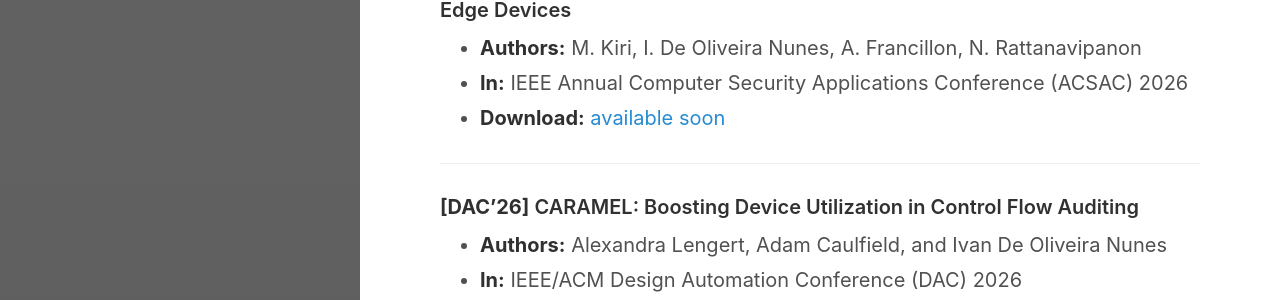
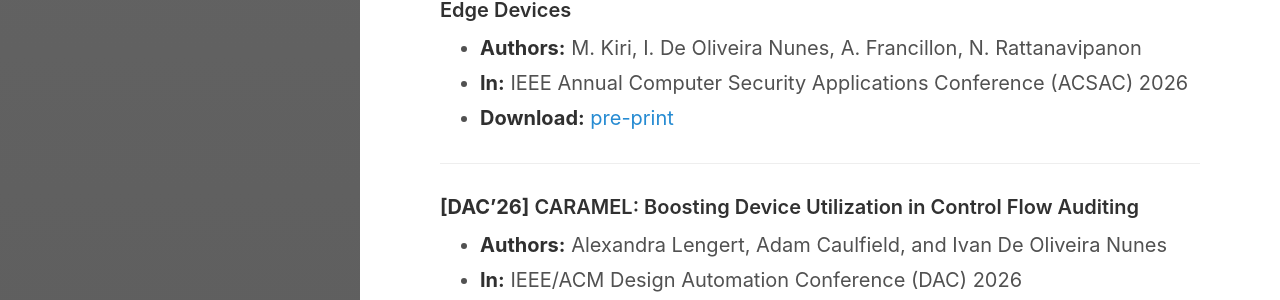
Before and after one commit to ivanolive/ivanolive.github.io, a Jekyll site: the page built from research.md, in a window 1280 px wide. Shown: the part 768-1068 px from the top of the page. Built offline with Jekyll 4.4.1, drawn with Linux system fonts in a browser that asks for light colours.

Commit message:
Update research.md

```diff
--- a/research.md
+++ b/research.md
@@ -31,7 +31,7 @@ ___
 
 - **Authors:** M. Kiri, I. De Oliveira Nunes, A. Francillon, N. Rattanavipanon
 - **In:** IEEE Annual Computer Security Applications Conference (ACSAC) 2026
-- **Download:** [available soon]()
+- **Download:** [pre-print](https://arxiv.org/pdf/2606.07470)
 
 
 ___
```
